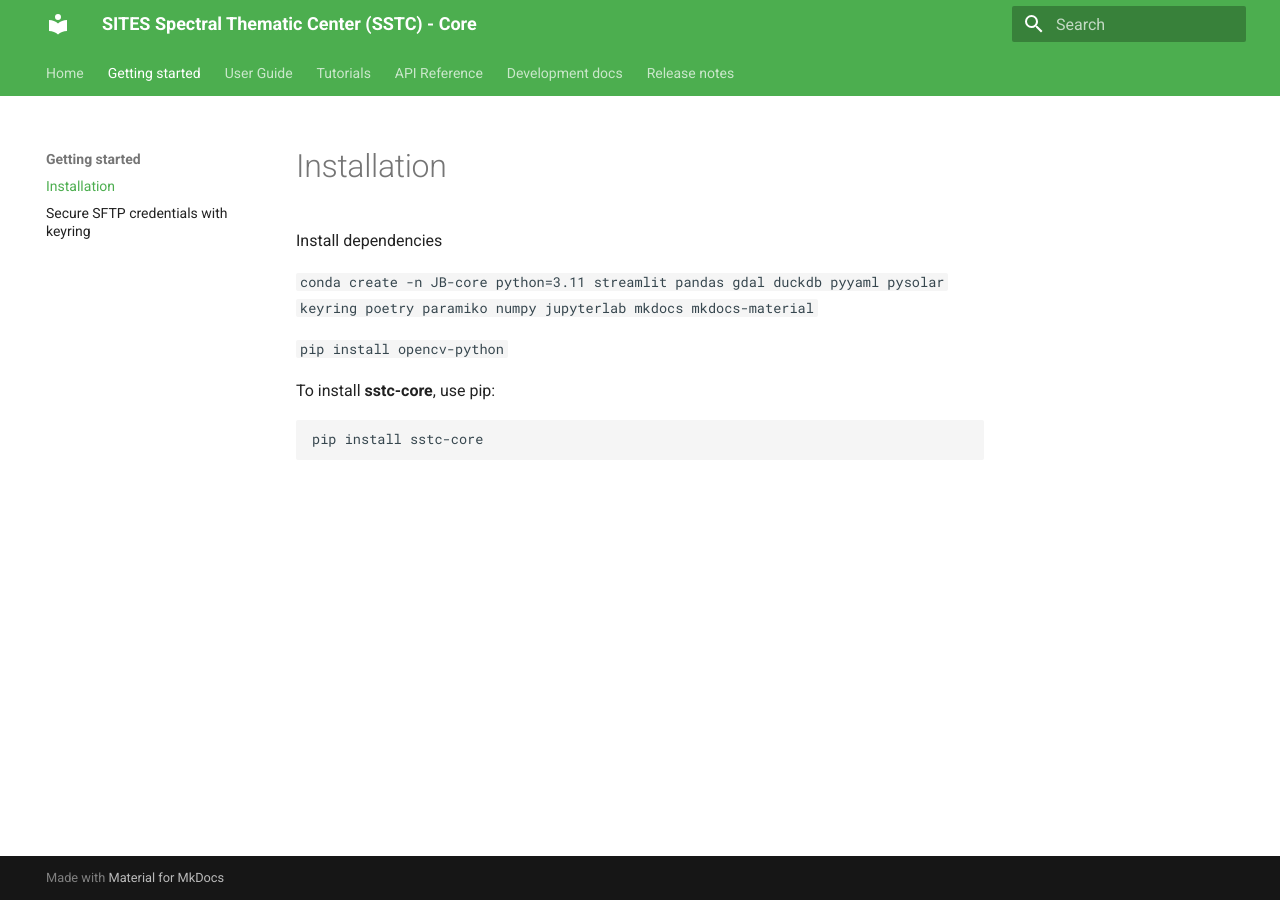
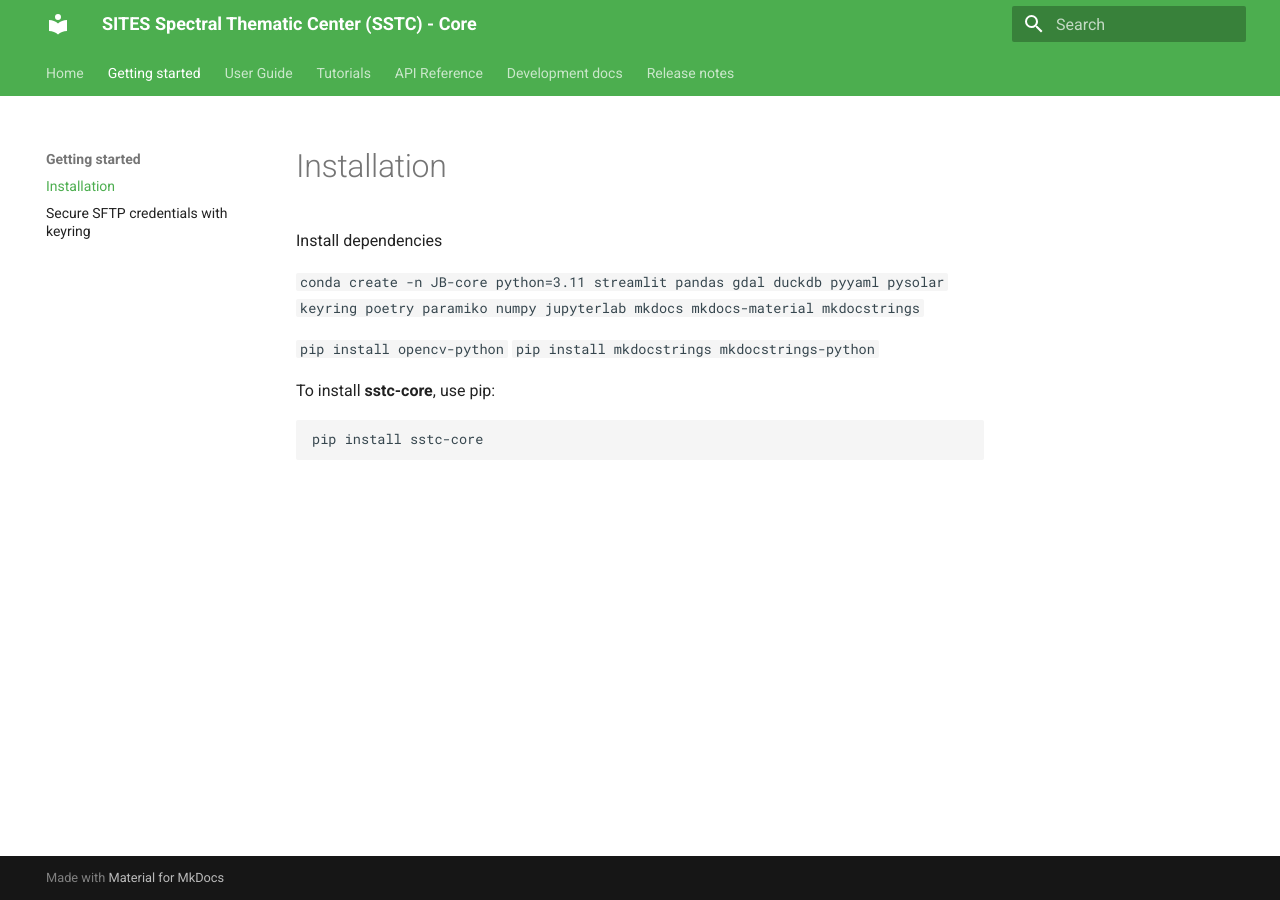
Before and after one commit to SITES-spectral/sstc-core, an MkDocs documentation site: the page built from docs/getting_started/installation.md, in a window 1280 px wide. Built offline with MkDocs 1.6.1 and Material for MkDocs 9.7.7, drawn with Linux system fonts in a browser that asks for light colours.

Commit message:
Improved docs

````diff
--- a/docs/getting_started/installation.md
+++ b/docs/getting_started/installation.md
@@ -2,9 +2,11 @@
 
 Install dependencies
 
-`conda create -n JB-core python=3.11 streamlit pandas gdal duckdb pyyaml pysolar keyring poetry paramiko numpy jupyterlab mkdocs mkdocs-material`
+`conda create -n JB-core python=3.11 streamlit pandas gdal duckdb pyyaml pysolar keyring poetry paramiko numpy jupyterlab mkdocs mkdocs-material mkdocstrings`
 
 `pip install opencv-python`
+`pip install mkdocstrings mkdocstrings-python`
+
 
 To install **sstc-core**, use pip:
 ```bash
````
